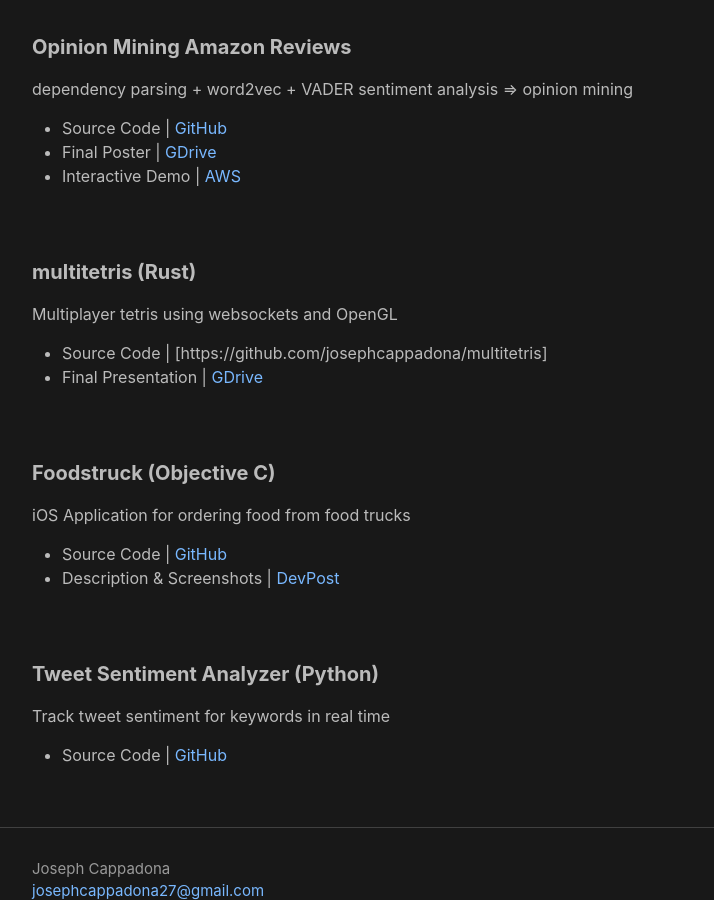
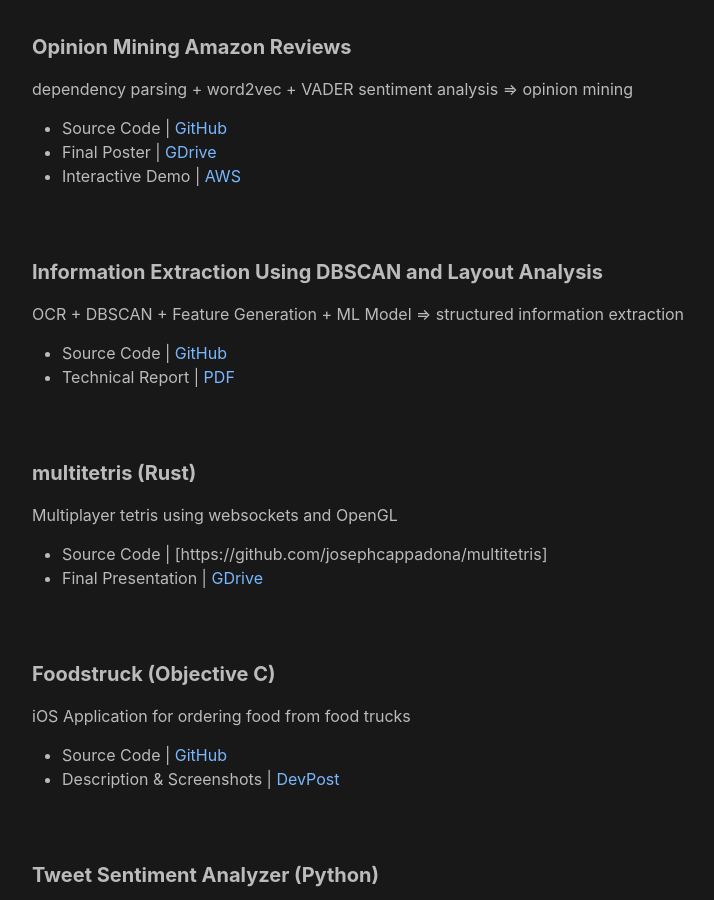
Before and after one commit to josephcappadona/josephcappadona.github.io, a Jekyll site: the page built from projects.md, in a window 1280 px wide and 900 px high, scrolled down 1453 px. Shown: the whole window, without its empty margins (238-952 px from the left). Built offline with Jekyll 4.4.1, drawn with Linux system fonts in a browser that asks for light colours.

Commit message:
Update projects.md

```diff
--- a/projects.md
+++ b/projects.md
@@ -66,6 +66,13 @@ dependency parsing + word2vec + VADER sentiment analysis => opinion mining
 
 <br>
 
+#### **Information Extraction Using DBSCAN and Layout Analysis**
+OCR + DBSCAN + Feature Generation + ML Model => structured information extraction
+  * Source Code \| [GitHub](https://github.com/josephcappadona/cis520-final-project/blob/master)
+  * Technical Report \| [PDF](https://github.com/josephcappadona/cis520-final-project/blob/master/submission/final-paper.pdf)
+
+<br>
+
 #### **multitetris (Rust)**
 
 Multiplayer tetris using websockets and OpenGL
```
